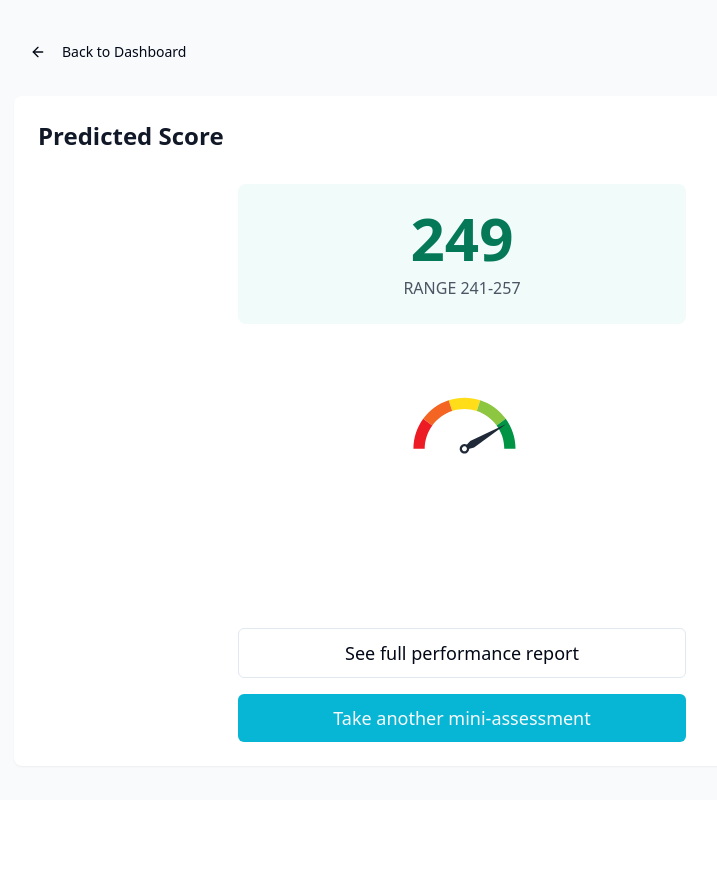
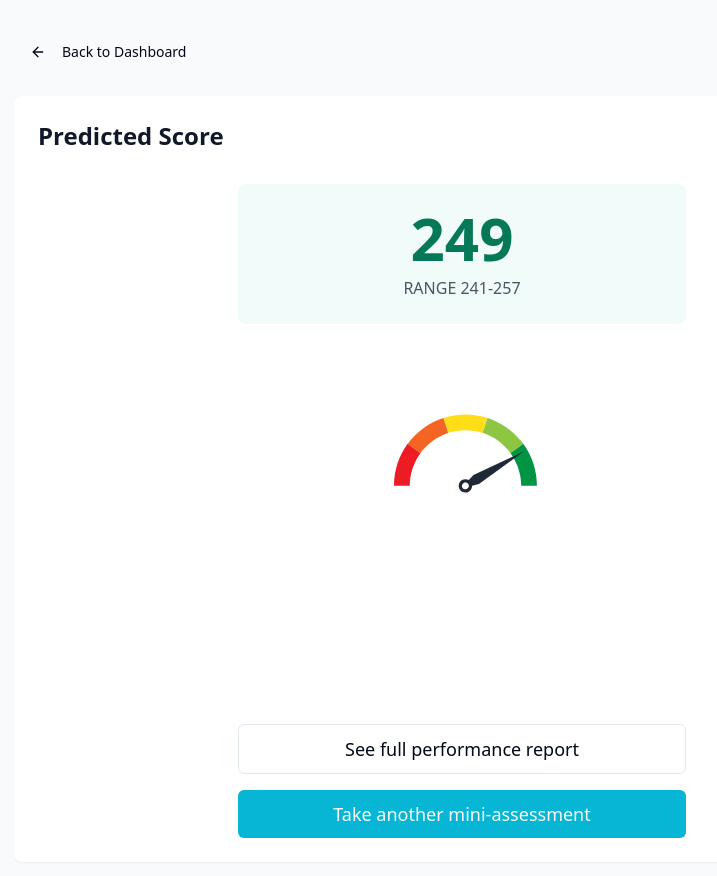
Before and after one commit to MarkPearce/scorecraft-creator, a React (Vite) app: page /concept2 in a window 1280 px wide. Shown: the top 876 px of the page, without its empty margins (178-895 px from the left). Before the commit the page ends 800 px from the top, so only its background shows below. Built offline with nearby package versions, Linux system fonts and the light colour scheme.

Commit message:
Scale Concept2 dial
Scale the dial in the Concept2 component to match the width of its container.

```diff
--- a/src/pages/Concept2.tsx
+++ b/src/pages/Concept2.tsx
@@ -46,7 +46,7 @@ const Concept2 = () => {
             </div>
 
             {/* Enhanced Gauge */}
-            <div className="relative w-80 h-60">
+            <div className="relative w-full max-w-md aspect-[2/1.5]">
               <svg viewBox="0 0 512 512" className="w-full h-full">
                 <g id="dial">
                   <g>
```
